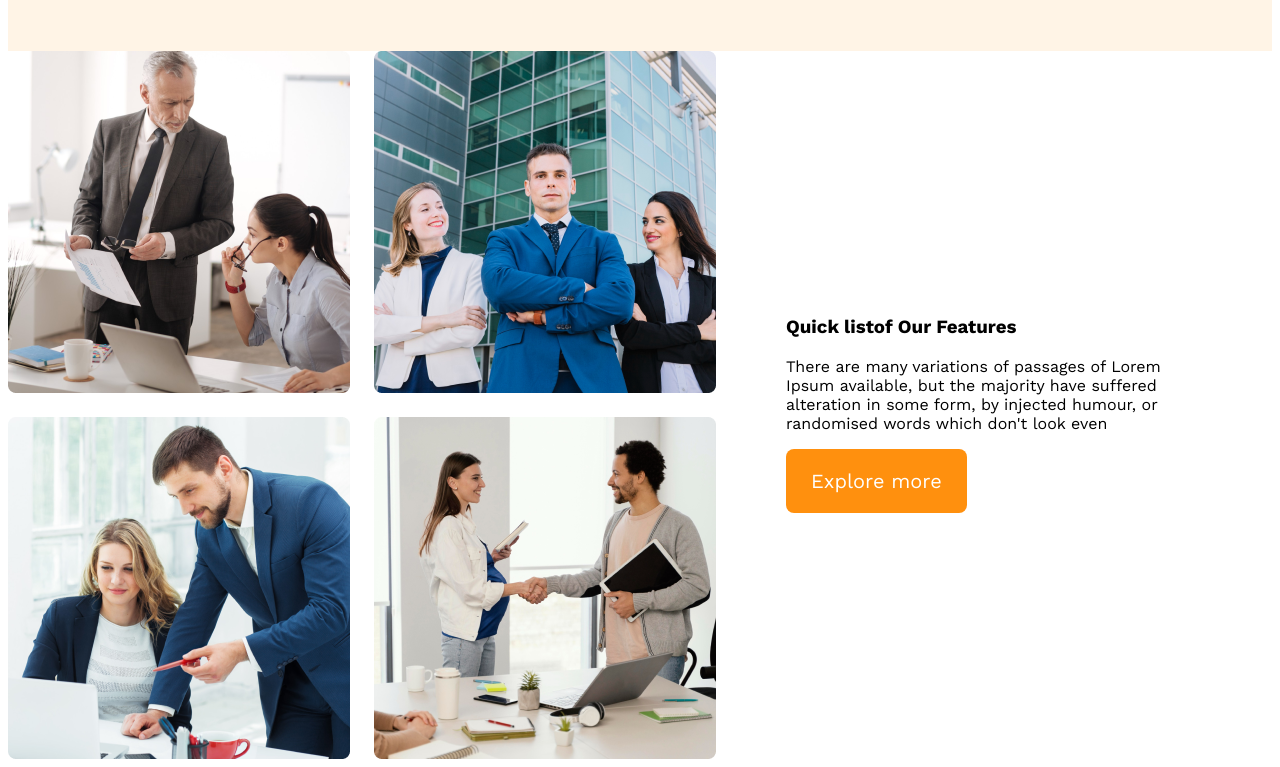
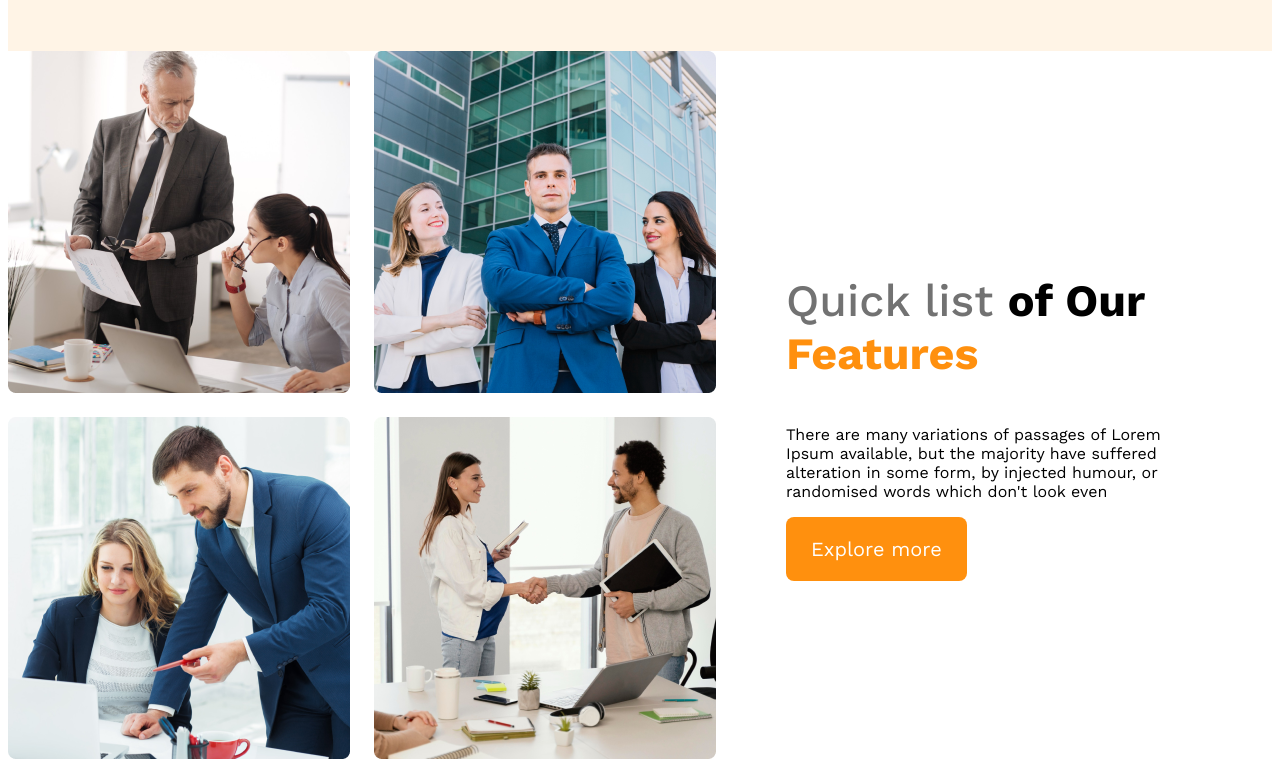
Before and after one commit to rakibul-islam-bd/g4-architects-website, a plain HTML site: page index.html in a window 1280 px wide. Shown: the part 960-1727 px from the top of the page. Drawn offline with nearby package versions, Linux system fonts and the light colour scheme.

Commit message:
features content added

```diff
--- a/index.html
+++ b/index.html
@@ -35,6 +35,7 @@
     <!-- End Header -->
      <!-- Start Main -->
     <main>
+        <!-- Teams section start -->
     <section class="teams-container">
         <div class="teams-img-container">
             <img src="images/team1.png" alt="">
@@ -45,7 +46,7 @@
 
         <div class="teams-content">
             <h3 class="teams-title">
-                <span>Quick list</span><span>of Our</span> <span>Features</span>
+                <span class="quick-list">Quick list </span><span>of Our</span> <span class="text-features">Features</span>
             </h3>
 
             <p class="teams-description">
--- a/styles/architect.css
+++ b/styles/architect.css
@@ -93,10 +93,21 @@ main{
 }
 .teams-img-container{
     display: grid;
-  grid-template-columns: repeat(2, 1fr);
+    grid-template-columns: repeat(2, 1fr);
     gap: 1.5rem;
 }
 .teams-content{
     padding-left: 70px;
     padding-right: 70px;
 }
+.teams-title{
+    font-size: 2.8rem;
+}
+.teams-title .quick-list{
+    color: #727272;
+    font-weight: 500;
+}
+.teams-title .text-features{
+    color: #FF900E;
+    font-weight: 700;
+}
```
